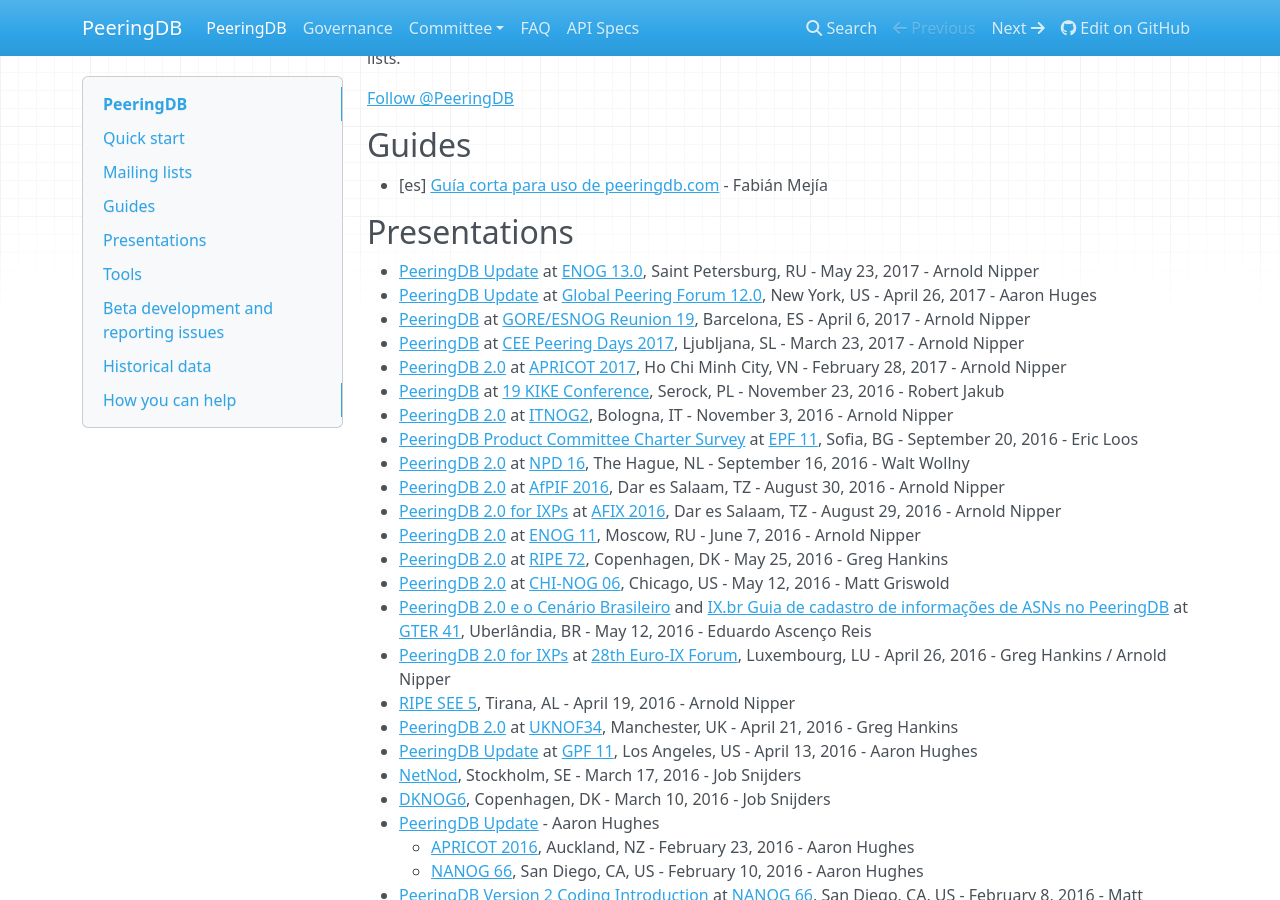
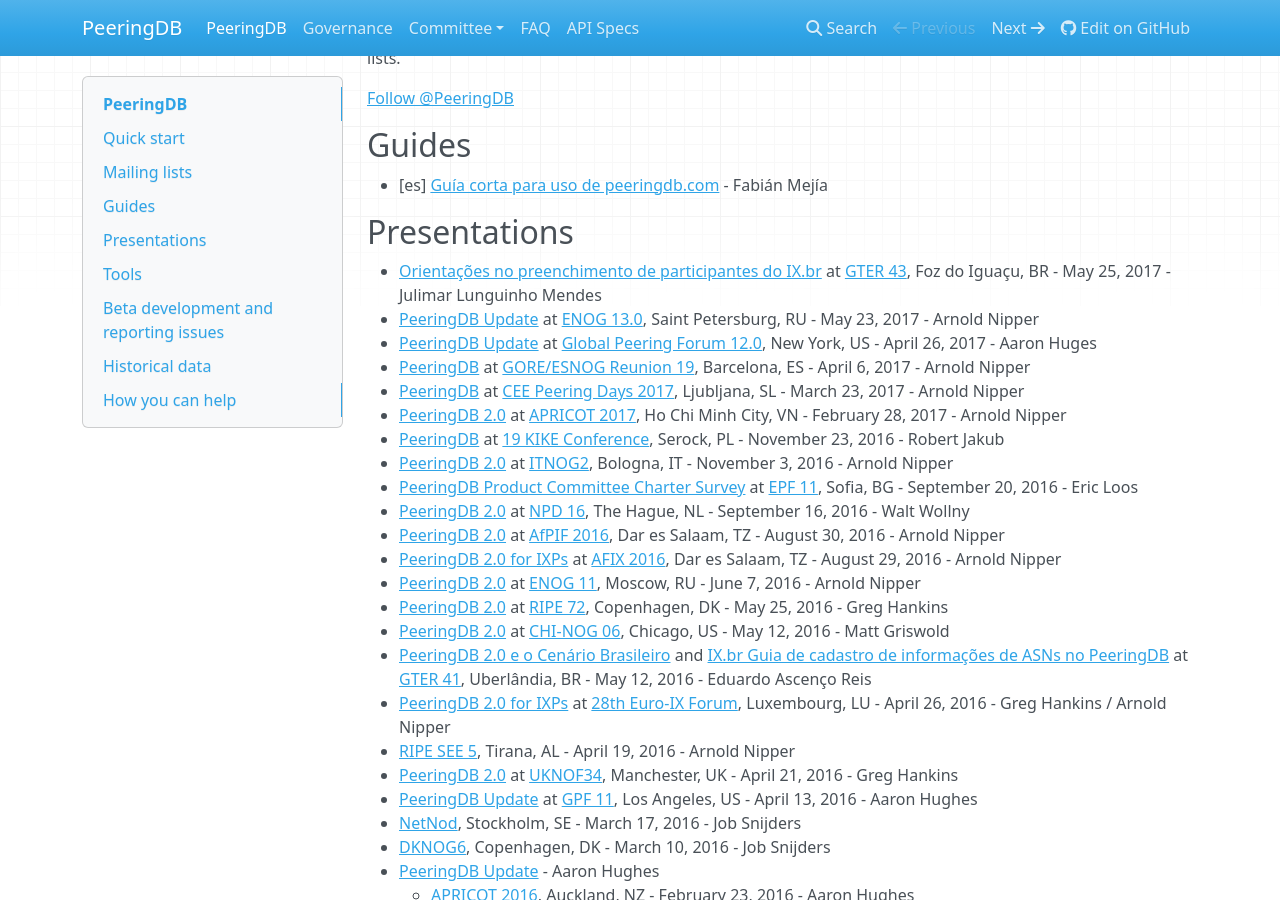
Before and after one commit to peeringdb/docs, an MkDocs documentation site: the page built from docs/index.md, in a window 1280 px wide and 900 px high, scrolled down 973 px. Built offline with MkDocs 1.6.1, drawn with Linux system fonts in a browser that asks for light colours; nearby versions of some CDN libraries; comment, search, counter and statistics services are not loaded; old or Windows-style settings are respelled for this version of MkDocs.

Commit message:
Added GTER 43 presentation.

```diff
--- a/docs/index.md
+++ b/docs/index.md
@@ -61,6 +61,7 @@
 
 ## Presentations
 
+- [Orientações no preenchimento de participantes do IX.br](presentation/gter43-peeringdb.20170522.pdf) at [GTER 43](http://gtergts.nic.br/), Foz do Iguaçu, BR - May 25, 2017 - Julimar Lunguinho Mendes
 - [PeeringDB Update](presentation/20170523-ENOG13-Nipper.pdf) at [ENOG 13.0](https://www.enog.org/enog-13/), Saint Petersburg, RU - May 23, 2017 - Arnold Nipper
 - [PeeringDB Update](presentation/20170426-gpf-12.0-hughes-peeringdb.pdf) at [Global Peering Forum 12.0](https://www.peeringforum.com/gpf-12-0-peeringdb-update/), New York, US - April 26, 2017 - Aaron Huges
 - [PeeringDB](presentation/20170406-ESNOG19-Nipper.pdf) at [GORE/ESNOG Reunion 19](http://www.esnog.net/2017/01/goreesnog-reunion-19-csuccatnix-barcelona/), Barcelona, ES - April 6, 2017 - Arnold Nipper
```
Also changed, not shown: 1 other file.
